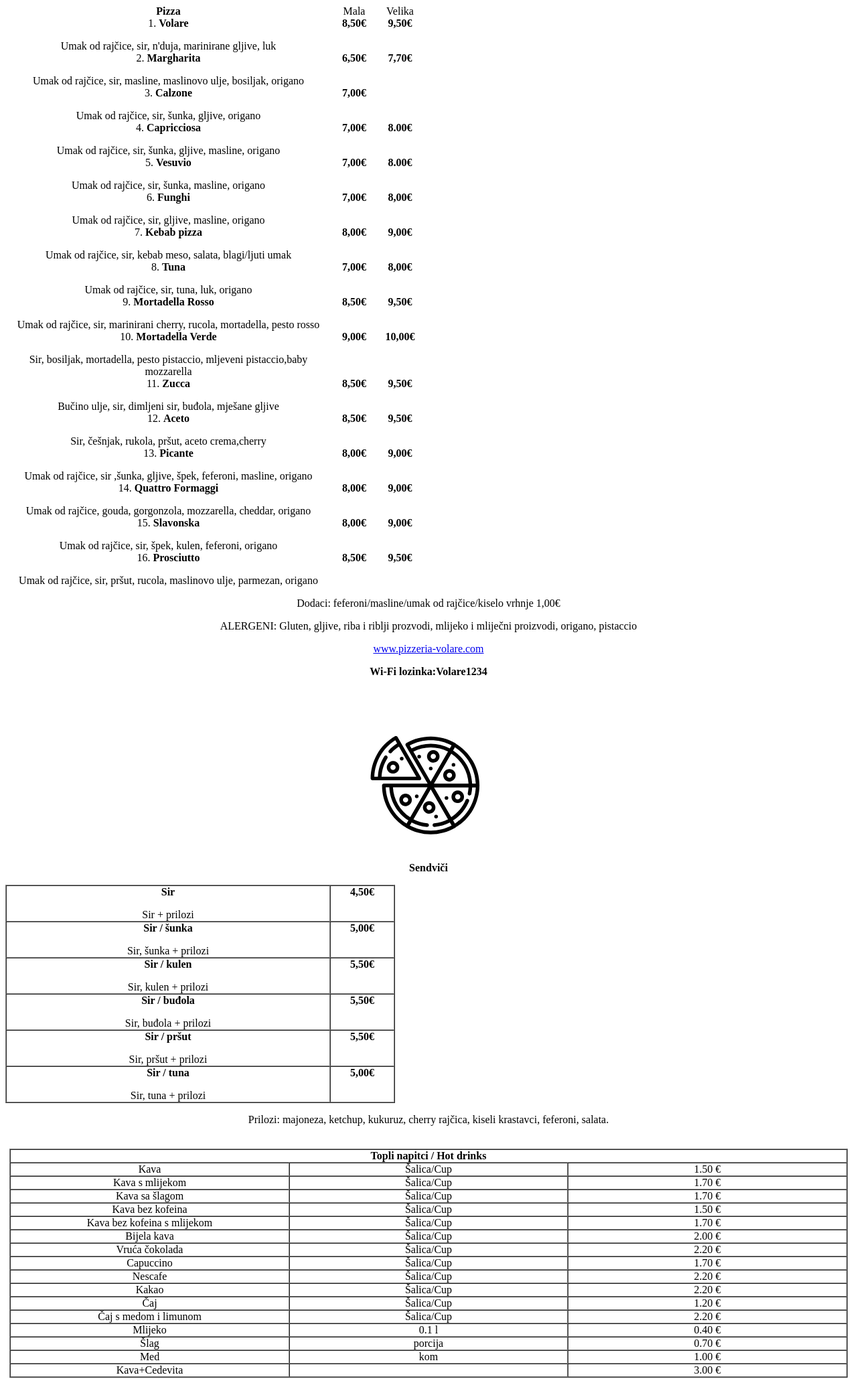
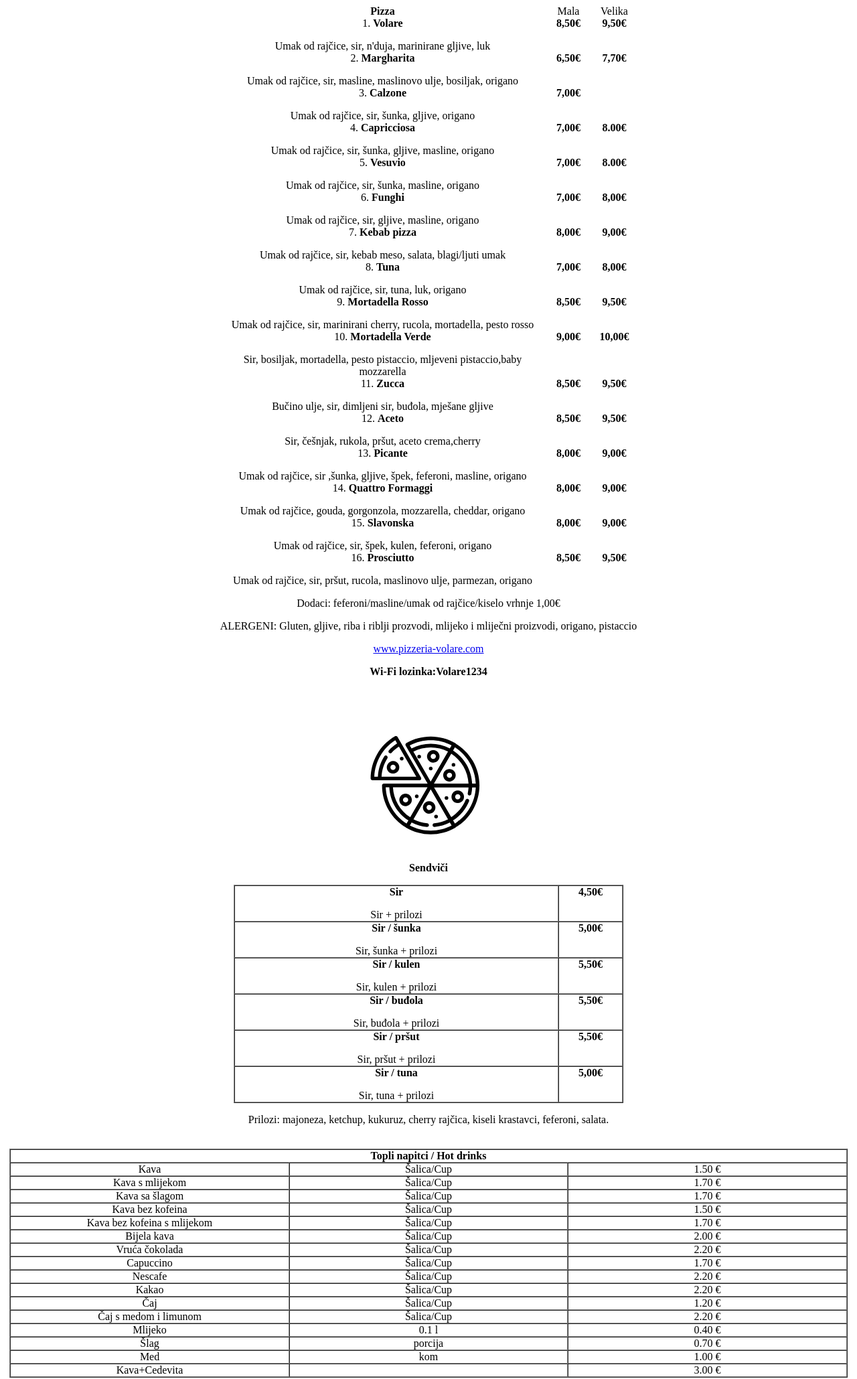
Before and after one commit to volareqr/volareqr.github.io, a plain HTML site: page index.html in a window 1280 px wide. Shown: the top 2059 px of the page at 67% size. Drawn offline with Linux system fonts and the light colour scheme.

Commit message:
Add files via upload

```diff
--- a/index.html
+++ b/index.html
@@ -1,3 +1,4 @@
+<div align="center">
     <table border="0" cellspacing="0" cellpadding="0">
         <tbody>
             <tr>
@@ -43,8 +44,8 @@
                         2. <strong>Margharita</strong>
                     </p>
                     <p align="center">
-                    Umak od rajčice, sir, masline, maslinovo ulje,    bosiljak,
-                    origano
+                        Umak od rajčice, sir, masline, maslinovo ulje,
+                        bosiljak, origano
                     </p>
                 </td>
                 <td width="68" valign="top">
@@ -227,7 +228,8 @@
                         11. <strong>Zucca</strong>
                     </p>
                     <p align="center">
-                    Bučino ulje, sir, dimljeni sir, buđola, mješane    gljive
+                        Bučino ulje, sir, dimljeni sir, buđola, mješane
+                        gljive
                     </p>
                 </td>
                 <td width="68" valign="top">
@@ -288,8 +290,8 @@
                         14. <strong>Quattro Formaggi</strong>
                     </p>
                     <p align="center">
-                    Umak od rajčice, gouda, gorgonzola, mozzarella,    cheddar,
-                    origano
+                        Umak od rajčice, gouda, gorgonzola, mozzarella,
+                        cheddar, origano
                     </p>
                 </td>
                 <td width="68" valign="top">
@@ -346,6 +348,7 @@
             </tr>
         </tbody>
     </table>
+</div>
 <p align="center">
     Dodaci:  feferoni/masline/umak od rajčice/kiselo vrhnje 1,00€
 </p>
@@ -369,6 +372,7 @@
 <p align="center">
     <strong>Sendviči</strong>
 </p>
+<div align="center">
     <table border="1" cellspacing="0" cellpadding="0">
         <tbody>
             <tr>
@@ -463,6 +467,7 @@
             </tr>
         </tbody>
     </table>
+</div>
 <p align="center">
     Prilozi: majoneza, ketchup, kukuruz, cherry  rajčica, kiseli krastavci,
     feferoni, salata.
```
Lines whose indentation alone changed are shown as unchanged.
